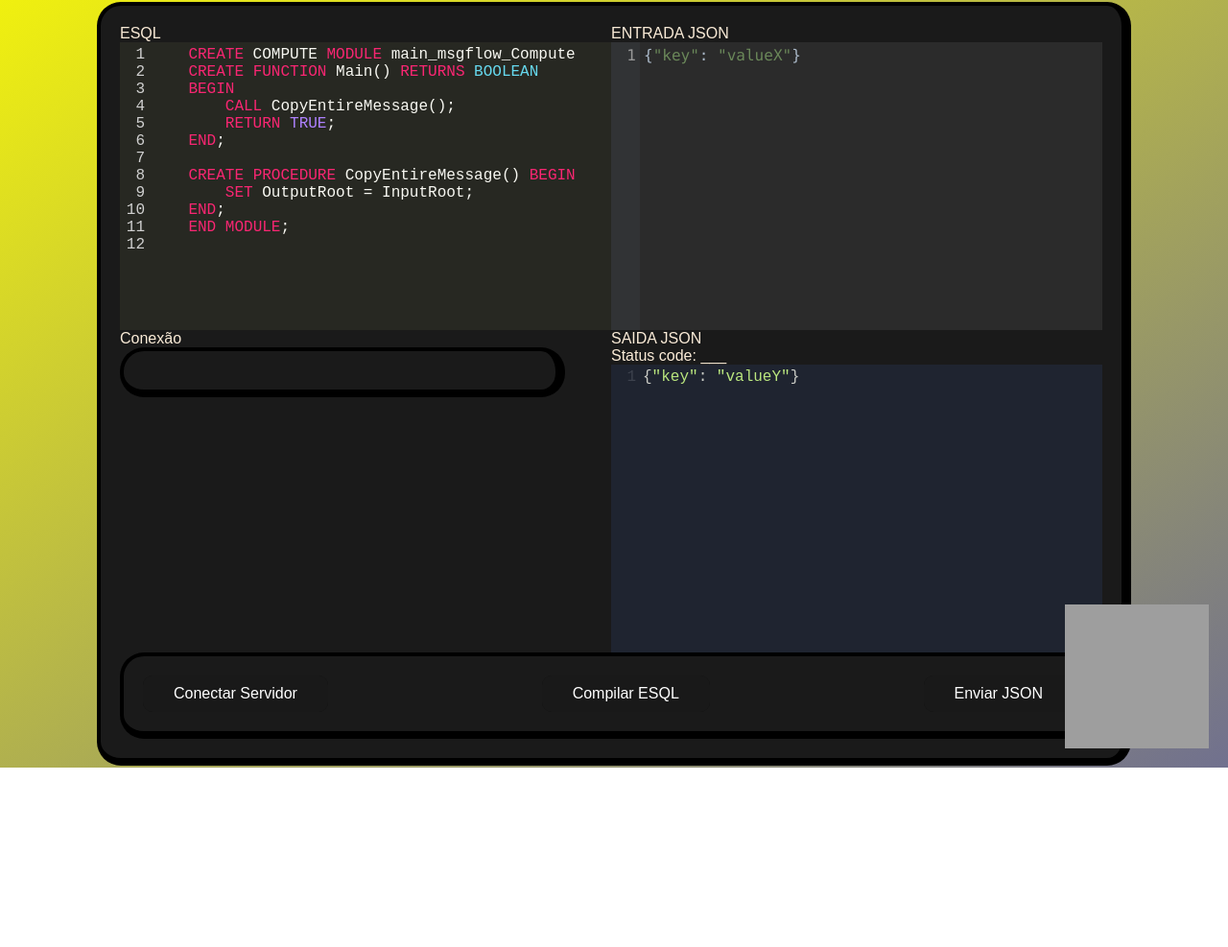
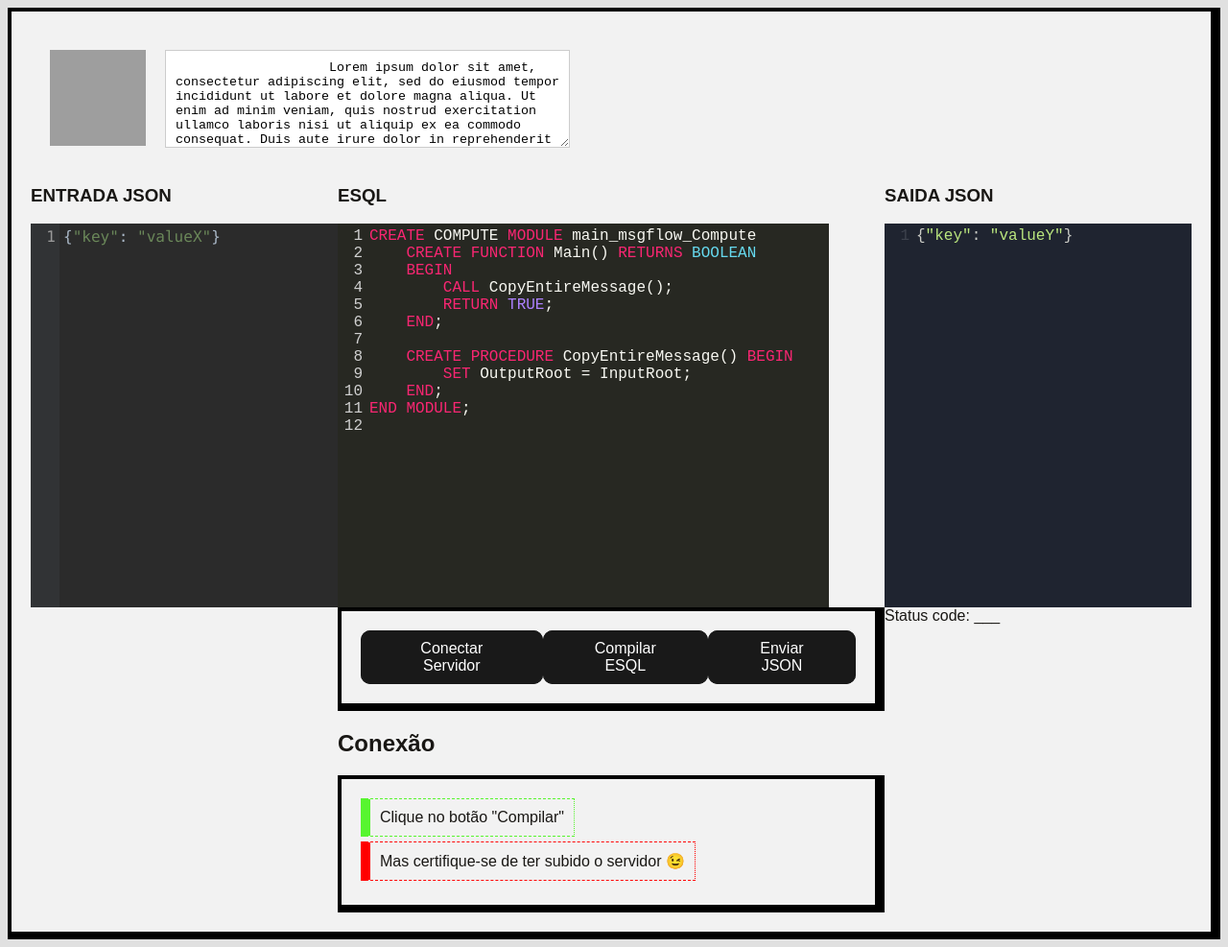
Before and after one commit to manoger/esql-online-compiler, a plain HTML site: page teste-repl-germano_v1/site/index.html in a window 1280 px wide. Shown: the whole page at 96% size. Before the commit the page ends 800 px from the top, so only its background shows below. Drawn offline with nearby package versions, Linux system fonts and the light colour scheme; grey boxes are pictures that could not be loaded.

Commit message:
🚧 WIP: neubrutalismo cinza

```diff
--- /dev/null
+++ b/teste-repl-germano_v1/site/buttons.css
@@ -0,0 +1,77 @@
+
+.bn5 {
+    font-size: 16px;
+    padding: 0.6em 2em;
+    border: none;
+    outline: none;
+    color: rgb(255, 255, 255);
+    background: #111;
+    cursor: pointer;
+    position: relative;
+    z-index: 0;
+    border-radius: 10px;
+}
+
+.bn5:before {
+    content: "";
+    background: linear-gradient(45deg,
+            #ff0000,
+            #ff7300,
+            #fffb00,
+            #48ff00,
+            #00ffd5,
+            #002bff,
+            #7a00ff,
+            #ff00c8,
+            #ff0000);
+    position: absolute;
+    top: -2px;
+    left: -2px;
+    background-size: 400%;
+    z-index: -1;
+    filter: blur(5px);
+    width: calc(100% + 4px);
+    height: calc(100% + 4px);
+    animation: glowingbn5 20s linear infinite;
+    opacity: 0;
+    transition: opacity 0.3s ease-in-out;
+    border-radius: 10px;
+}
+
+@keyframes glowingbn5 {
+    0% {
+        background-position: 0 0;
+    }
+
+    50% {
+        background-position: 400% 0;
+    }
+
+    100% {
+        background-position: 0 0;
+    }
+}
+
+.bn5:active {
+    color: #000;
+}
+
+.bn5:active:after {
+    background: transparent;
+}
+
+.bn5:hover:before {
+    opacity: 1;
+}
+
+.bn5:after {
+    z-index: -1;
+    content: "";
+    position: absolute;
+    width: 100%;
+    height: 100%;
+    background: #191919;
+    left: 0;
+    top: 0;
+    border-radius: 10px;
+}
--- /dev/null
+++ b/teste-repl-germano_v1/site/compile-log.css
@@ -0,0 +1,33 @@
+#compile-log {
+    max-height: 150px;
+    overflow-y: scroll;
+
+    .compile-log {
+        margin-bottom: 5px;
+        padding: 10px;
+        transition: border-color 0.3s;
+        &.error-compile-log {
+            border-color: #ff0000;
+            border-width: 1px 1px 1px 10px;
+            border-top-style: dashed;
+            border-right-style: dotted;
+            border-bottom-style: dashed;
+            border-left-style: solid;
+        }
+        &.success-compile-log {
+            border-color: #57f52f;
+            border-width: 1px 1px 1px 10px;
+            border-top-style: dashed;
+            border-right-style: dotted;
+            border-bottom-style: dashed;
+            border-left-style: solid;
+        }
+        .message {
+            font-weight: bold;
+        }
+        .text,
+        .detailed-text {
+            margin-top: 5px;
+        }
+    }
+}
--- a/teste-repl-germano_v1/site/index.html
+++ b/teste-repl-germano_v1/site/index.html
@@ -9,6 +9,10 @@
     <link rel="stylesheet" href="https://cdnjs.cloudflare.com/ajax/libs/codemirror/5.62.2/theme/darcula.min.css">
     <link rel="stylesheet" href="https://cdnjs.cloudflare.com/ajax/libs/codemirror/5.62.2/theme/ayu-mirage.min.css">
     <link rel="stylesheet" href="styles.css">
+    <link rel="stylesheet" href="layout.css">
+    <link rel="stylesheet" href="buttons.css">
+    <link rel="stylesheet" href="scrollbar.css">
+    <link rel="stylesheet" href="compile-log.css">
     <script src="https://cdnjs.cloudflare.com/ajax/libs/codemirror/5.62.2/codemirror.min.js"></script>
     <script src="https://cdnjs.cloudflare.com/ajax/libs/codemirror/5.62.2/mode/sql/sql.min.js"></script>
     <script src="https://cdnjs.cloudflare.com/ajax/libs/codemirror/5.62.2/mode/javascript/javascript.min.js"></script>
@@ -19,9 +23,24 @@
 </head>
 
 <body>
-    <div class="neobrutalism-box">
-        <div class="vertical-items">
-            ESQL
+
+
+    <div class="stylized-box">
+        <section class="horizontal-items">
+            <div class="stylized-card horizontal-items">
+                <div id="anime-character" class="image-container"></div>
+                <textarea id="dialog-box" class="feedback">
+                    Lorem ipsum dolor sit amet, consectetur adipiscing elit, sed do eiusmod tempor incididunt ut labore et dolore magna aliqua. Ut enim ad minim veniam, quis nostrud exercitation ullamco laboris nisi ut aliquip ex ea commodo consequat. Duis aute irure dolor in reprehenderit in voluptate velit esse cillum dolore eu fugiat nulla pariatur. Excepteur sint occaecat cupidatat non proident, sunt in culpa qui officia deserunt mollit anim id est laborum.
+                </textarea>
+            </div>
+        </section>
+        <section class="horizontal-items">
+            <section class="vertical-items">
+                <h1>ENTRADA JSON</h1>
+                <textarea id="inputJsonTextArea" class="json">{"key": "valueX"}</textarea>
+            </section>
+            <section class="vertical-items">
+                <h1>ESQL</h1>
                 <textarea id="sqlTextArea">
 CREATE COMPUTE MODULE main_msgflow_Compute
     CREATE FUNCTION Main() RETURNS BOOLEAN
@@ -35,21 +54,23 @@
     END;
 END MODULE;
                 </textarea>
-            Conexão
-            <div id="response-log" class="neobrutalism-box"></div>
-        </div>
-        <div class="vertical-items">
-            ENTRADA JSON
-            <textarea id="inputJsonTextArea" class="json">{"key": "valueX"}</textarea>
-            SAIDA JSON <div id="httpStatusCode">Status code: ___</div>
-            <textarea id="outputJsonTextArea" class="json" disabled>{"key": "valueY"}</textarea>
-        </div>
-        <div class="neobrutalism-box centered-spaced-items">
+                <section class="stylized-box centered-spaced-items">
                     <button id="connectbtn" class="bn5" onclick="openWebSocket()">Conectar Servidor</button>
                     <button class="bn5" onclick="compileESQl()">Compilar ESQL</button>
                     <button class="bn5" onclick="enviarJSON()">Enviar JSON</button>
+                </section>
+                <h2>Conexão</h2>
+                <div id="compile-log" class="stylized-box">
+                    <div class="compile-log success-compile-log"> Clique no botão "Compilar"</div>
+                    <div class="compile-log error-compile-log"> Mas certifique-se de ter subido o servidor 😉 </div>
                 </div>
-        <div class="image-container"></div>
+            </section>
+            <section class="vertical-items">
+                <h1>SAIDA JSON</h1>
+                <textarea id="outputJsonTextArea" class="json" disabled>{"key": "valueY"}</textarea>
+                <div id="httpStatusCode">Status code: ___</div>
+            </section>
+        </section>
     </div>
 
     <script>
@@ -63,6 +84,8 @@
             autoCloseBrackets: true,
             extraKeys: { "Ctrl-Space": "autocomplete" }
         });
+        //esqlTextArea.setSize("100vw","100vh");
+        esqlTextArea.setSize("40vw",'50vh');
         var inputJsonTextArea = CodeMirror.fromTextArea(
             document.getElementById("inputJsonTextArea"), {
             mode: "application/json",
@@ -72,6 +95,7 @@
             autoCloseBrackets: true,
             extraKeys: { "Ctrl-Space": "autocomplete" }
         });
+        inputJsonTextArea.setSize("25vw","50vh");
         var outputJsonTextArea = CodeMirror.fromTextArea(
             document.getElementById("outputJsonTextArea"), {
             mode: "application/json",
@@ -81,6 +105,7 @@
             autoCloseBrackets: true,
             disabled: true,
         });
+        outputJsonTextArea.setSize("25vw","50vh");
         ////////////////////////////////////////////////////////////////////////////////////
         var socket; // Variável global para o objeto WebSocket
         function openWebSocket() {
@@ -96,12 +121,12 @@
                 renderResponseLog(JSON.parse(result));
             };
             socket.onclose = function (event) {
-                document.getElementById('response-log').innerHTML = "💻💤 O servidor provalvelmente esta desligado";
+                document.getElementById('compile-log').innerHTML = "💻💤 O servidor provalvelmente esta desligado";
                 console.log("Conexão fechada com código: " + event.code);
                 document.getElementById("connectbtn").style.display = "flex";
             };
             socket.onerror = function (error) {
-                document.getElementById('response-log').innerHTML = "💻🔥 A conexão do servidor caiu";
+                document.getElementById('compile-log').innerHTML = "💻🔥 A conexão do servidor caiu";
                 console.error("Erro na conexão: " + error);
                 document.getElementById("connectbtn").style.display = "flex";
             };
@@ -110,7 +135,7 @@
             var esqlCode = esqlTextArea.getValue();
             console.log("😉📤Enviando ESQL", esqlCode)
             socket.send(esqlCode);
-            const responseLogDiv = document.getElementById('response-log');
+            const responseLogDiv = document.getElementById('compile-log');
             responseLogDiv.innerHTML = "Compilando ESQL: ...";
         }
         function enviarJSON() {
@@ -137,12 +162,12 @@
         }
         ////////////////////////////////////////////////////////////////////////////////////
         function renderResponseLog(response) {
-            const responseLogDiv = document.getElementById('response-log');
+            const responseLogDiv = document.getElementById('compile-log');
             responseLogDiv.innerHTML = '';
             response.LogEntry.forEach(logEntry => {
                 const logEntryDiv = document.createElement('div');
-                logEntryDiv.className = 'log-entry';
-                logEntryDiv.classList.add(logEntry.message.severityCode === 'E' ? 'error-log-entry' : 'success-log-entry');
+                logEntryDiv.className = 'compile-log';
+                logEntryDiv.classList.add(logEntry.message.severityCode === 'E' ? 'error-compile-log' : 'success-compile-log');
 
                 const messageDiv = document.createElement('div');
                 messageDiv.className = 'message';
--- /dev/null
+++ b/teste-repl-germano_v1/site/layout.css
@@ -0,0 +1,46 @@
+/* Estilos de Layout */
+.horizontal-items {
+    display: flex;
+    flex-direction: row;
+    justify-content: center;
+}
+.vertical-items {
+    display: flex;
+    flex-direction: column;
+    align-items: flex-start;
+}
+.centered-spaced-items{
+    justify-content: space-around;
+    overflow-x: visible;
+    flex-wrap: nowrap;
+}
+.stylized-box {
+    background-color: #f2f2f2;
+    padding: 20px;
+}
+.stylized-card {
+    background-color: #f2f2f2;
+    padding: 20px;
+}
+.stylized-card .image-container {
+    width: 100px;
+    height: 100px;
+    background-color: #f30000;
+    margin-right: 20px;
+}
+.stylized-card .feedback {
+    resize: horizontal;
+    flex-wrap: wrap;
+    width: 400px;
+    height: 80px;
+    background-color: #fff;
+    border: 1px solid #ccc;
+    padding: 10px;
+}
+
+textarea {
+    width: 100%;
+    height: 100vh;
+    resize: vertical;
+    padding: 5px;
+}
--- /dev/null
+++ b/teste-repl-germano_v1/site/scrollbar.css
@@ -0,0 +1,19 @@
+/* custom scrollbar */
+::-webkit-scrollbar {
+    width: 20px;
+}
+
+::-webkit-scrollbar-track {
+    background-color: transparent;
+}
+
+::-webkit-scrollbar-thumb {
+    background-color: #d6dee1;
+    border-radius: 20px;
+    border: 6px solid transparent;
+    background-clip: content-box;
+}
+
+::-webkit-scrollbar-thumb:hover {
+    background-color: #a8bbbf;
+}
--- a/teste-repl-germano_v1/site/styles.css
+++ b/teste-repl-germano_v1/site/styles.css
@@ -1,203 +1,40 @@
+
 body {
-    margin: 0;
-    padding: 0;
-    height: 100vh;
-    display: flex;
-    justify-content: center;
-    align-items: center;
-    background: linear-gradient(to bottom right, red, yellow, blue);
+    /*background: linear-gradient(to bottom right, red, yellow, blue);*/
+    /*background: linear-gradient(to bottom right, rgb(0, 0, 0), rgb(255, 255, 255), rgb(134, 134, 134));*/
+    background: #e0e0e0;
     background-size: 400% 400%;
-    animation: gradientAnimation 10s ease infinite;
+    /*animation: gradientAnimation 10s ease infinite;*/
     font-family: Arial, sans-serif;
     font-size: 16px;
 }
-
 @keyframes gradientAnimation {
-    0% {
-        background-position: 0% 50%;
-    }
-
-    50% {
-        background-position: 100% 50%;
-    }
-
-    100% {
-        background-position: 0% 50%;
-    }
+    0% { background-position: 0% 50%; }
+    50% { background-position: 100% 50%;}
+    100% { background-position: 0% 50%;}
 }
 
-.neobrutalism-box {
-    color: antiquewhite;
+.stylized-box {
+    color: rgb(25, 23, 20);
     display: flex;
     flex-wrap: wrap;
     flex-direction: row;
-    width: 80%;
     background-color: #1a1a1a;
-    padding: 20px;
-    border-radius: 25px;
     border-style: solid;
     border-color: black;
     border-width: 4px 10px 8px 4px;
     /* superior, direito, inferior, esquerdo */
 }
 
-.centered-spaced-items {
-    width: 100%;
-    display: flex;
-    justify-content: space-between;
-    align-content: space-around;
-}
-
-.vertical-items {
-    width: 50%;
-    flex-direction: column;
-}
-
-h1 {
-    font-size: 24px;
-    margin-bottom: 20px;
-}
 
 /*****************************************************************************************************/
 .image-container {
-    position: fixed;
-    bottom: 20px;
-    right: 20px;
-    width: 150px;
-    height: 150px;
     background-image: url("https://i.pinimg.com/originals/3f/cf/47/3fcf47923a19766bc82bddb570b0f869.png");
     background-size: 150px 150px;
     background-repeat: no-repeat;
     transition: background-image 0.2s ease;
 }
-
 .image-container:hover {
     background-image: url("https://th.bing.com/th/id/R.5f55d248bcb24aded25f41e4fec6caec?rik=pW6aJ1VsTqSU%2fA&riu=http%3a%2f%2fimage.noelshack.com%2ffichiers%2f2017%2f20%2f1495400569-sans-titre-28.png&ehk=lNEcJ3dc2rewT4%2bD5yNizM5IY2iQBJlFryRFCBqoqyA%3d&risl=&pid=ImgRaw&r=0");
 }
-
 /*****************************************************************************************************/
-
-.bn5 {
-    font-size: 16px;
-    padding: 0.6em 2em;
-    border: none;
-    outline: none;
-    color: rgb(255, 255, 255);
-    background: #111;
-    cursor: pointer;
-    position: relative;
-    z-index: 0;
-    border-radius: 10px;
-}
-
-.bn5:before {
-    content: "";
-    background: linear-gradient(45deg,
-            #ff0000,
-            #ff7300,
-            #fffb00,
-            #48ff00,
-            #00ffd5,
-            #002bff,
-            #7a00ff,
-            #ff00c8,
-            #ff0000);
-    position: absolute;
-    top: -2px;
-    left: -2px;
-    background-size: 400%;
-    z-index: -1;
-    filter: blur(5px);
-    width: calc(100% + 4px);
-    height: calc(100% + 4px);
-    animation: glowingbn5 20s linear infinite;
-    opacity: 0;
-    transition: opacity 0.3s ease-in-out;
-    border-radius: 10px;
-}
-
-@keyframes glowingbn5 {
-    0% {
-        background-position: 0 0;
-    }
-
-    50% {
-        background-position: 400% 0;
-    }
-
-    100% {
-        background-position: 0 0;
-    }
-}
-
-.bn5:active {
-    color: #000;
-}
-
-.bn5:active:after {
-    background: transparent;
-}
-
-.bn5:hover:before {
-    opacity: 1;
-}
-
-.bn5:after {
-    z-index: -1;
-    content: "";
-    position: absolute;
-    width: 100%;
-    height: 100%;
-    background: #191919;
-    left: 0;
-    top: 0;
-    border-radius: 10px;
-}
-
-
-/*****************************************************************************************************/
-/* custom scrollbar */
-::-webkit-scrollbar {
-    width: 20px;
-}
-
-::-webkit-scrollbar-track {
-    background-color: transparent;
-}
-
-::-webkit-scrollbar-thumb {
-    background-color: #d6dee1;
-    border-radius: 20px;
-    border: 6px solid transparent;
-    background-clip: content-box;
-}
-
-::-webkit-scrollbar-thumb:hover {
-    background-color: #a8bbbf;
-}
-
-/*****************************************************************************************************/
-#response-log{
-    max-height: 150px;
-    overflow-y: scroll;
-}
-.log-entry {
-    margin-bottom: 20px;
-    padding: 10px;
-    border: 1px solid #ccc;
-}
-.error-log-entry {
-    border-color: #ff0000;
-}
-.success-log-entry {
-    border-color: #00ff00;
-}
-.message {
-    font-weight: bold;
-}
-.text {
-    margin-top: 5px;
-}
-.detailed-text {
-    margin-top: 5px;
-}
```
Also changed, not shown: index2.html (added, +61 -0 lines), 3 other files. Lines whose indentation alone changed are shown as unchanged.
